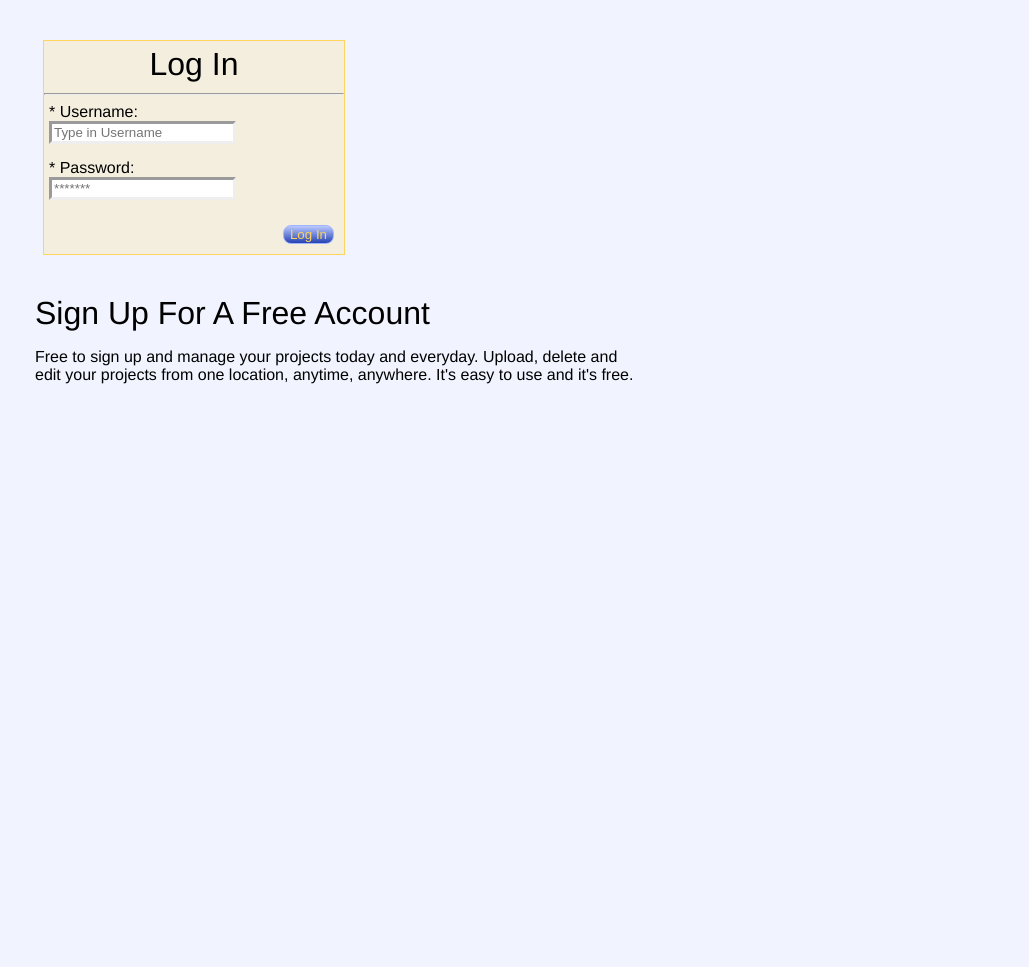
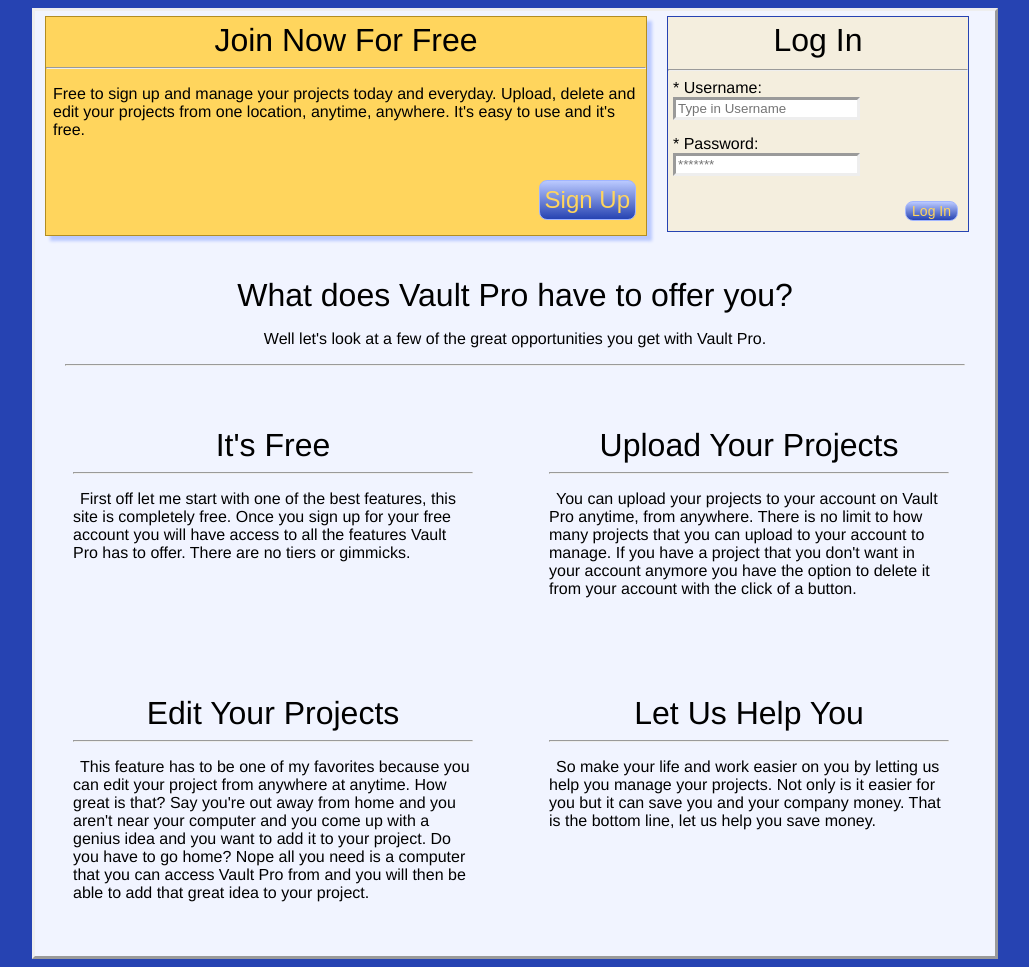
Before and after one commit to DaveGall/Gall_David_PWA2, a PHP site: page / in a window 1280 px wide. Shown: the whole page, without its empty margins (125-1154 px from the left). Before the commit the page ends 384 px from the top, so only its background shows below. Run offline with PHP 8.4, Linux system fonts and the light colour scheme; some libraries are stand-ins or nearby versions.

Commit message:
Week 1 Project
Second upload for my project. I have completed some of the styling and
all the html for the project. I am still working on the styling.

```diff
--- a/Gall_David_Project/Gall_David_Project1/css/style.css
+++ b/Gall_David_Project/Gall_David_Project1/css/style.css
@@ -1,8 +1,14 @@
 body {
+    background-color: #2643b2;
+}
+
+#container {
     font-family: Helvetica, Arial, sans-serif;
     width: 960px;
     background-color: #f1f4ff;
     margin: auto;
+    overflow: hidden;
+    border: outset;
 }
 h1, h2, h3 {
     font-family: Baskerville, Helvetica, Arial, sans-serif;
@@ -16,6 +22,7 @@ h1, h2, h3 {
     background: linear-gradient(#bac9ff, #2643b2);
     border-radius: 8px;
     color: #ffd55d;
+    font-size: 14px;
 }
 [type=button]:hover {
     background: linear-gradient(#2643b2, #bac9ff);
@@ -27,6 +34,9 @@ input {
 input:hover {
     border: inset #bac9ff;
 }
+a:hover {
+    color: #b28d22;
+}
 a:active {
     color: #d12eff;
 }
@@ -37,28 +47,25 @@ a:active {
 #right {
     float: left;
     clear: right;
-    margin-left: 80px;
+    margin-left: 75px;
     margin-top: 10px;
 }
 #signOut {
     float: left;
     clear: right;
-    margin-left: 120px;
+    margin-left: 100px;
     margin-top: 10px;
 }
 header {
-    margin-top: 5px;
-    border: 1px solid #000000;
     clear: both;
     overflow: hidden;
-    background-color: rgba(255, 213, 93, .4);
+    background-color: rgba(161, 181, 255, .4);
 }
 footer {
     margin-top: 40px;
-    border: 1px solid #000000;
     clear: both;
     overflow: hidden;
-    background-color: rgba(255, 213, 93, .4);
+    background-color: rgba(161, 181, 255, .4);
 }
 
 #main {
@@ -81,19 +88,20 @@ footer a, header a {
 /*Welcome page styling*/
 
 #main {
-    width: 960px;
+    width: 900px;
     border: 1px solid #b28d22;
-    margin: 20px 0;
+    margin: 20px 30px;
 }
 #main h1, #main p {
     padding: 5px;
 }
 
-#uploadBox, #editBox, #projectBox, #logInForm {
+#uploadBox, #editBox, #projectBox {
     width: 300px;
     background-color: rgba(255, 213, 93, .2);
-    border: 1px solid #ffd55d;
-    margin: 40px 8px
+    border: 1px solid #2643b2;
+    margin: 40px 8px;
+    box-shadow: 5px 5px 3px #bac9ff;
 }
 #uploadBox {
     float: left;
@@ -104,10 +112,11 @@ footer a, header a {
     clear: right;
     margin-right: 10px;
 }
-#uploadBox h3, #editBox h3, #projectBox h3, #uploadBox p, #editBox p {
+#uploadBox h3, #editBox h3, #projectBox h3 {
     text-align: center;
 }
-#projectBox p {
+#projectBox p, #uploadBox p, #editBox p {
+    text-indent: 5px;
     margin-left: 7px;
 }
 #upload, #edit, #projects, #submit, #enter {
@@ -137,10 +146,11 @@ input {
     margin: 10px 0;
     text-align: center;
 }
-#header {
+#logo {
     float: left;
     clear: right;
-    margin-left: 40px
+    margin-left: 40px;
+
 }
 /*End Sign Up form styling*/
 
@@ -148,6 +158,16 @@ input {
 
 #login {
     overflow: hidden;
+    /*box-shadow: 5px 5px 3px #bac9ff;*/
+}
+#logInForm {
+    float: left;
+    clear: right;
+    width: 300px;
+    background-color: rgba(255, 213, 93, .2);
+    border: 1px solid #2643b2;
+    margin: 5px 10px 40px 10px;
+
 }
 #login h3 {
     margin-bottom: 10px;
@@ -158,6 +178,49 @@ input {
 }
 #joinNow {
     width: 600px;
+    border: 1px solid #b28d22;
+    margin: 5px 10px;
+    background-color: #ffd55d;
+    overflow: hidden;
+    float: left;
+    box-shadow: 5px 5px 3px #bac9ff;
+}
+#joinNow p {
+    padding-left: 7px;
+}
+#joinNow h2 {
+    text-align: center;
+}
+#cta-signUp {
+    padding: 5px;
+    font-size: 1.5em;
+    float: right;
+    margin: 25px 10px 15px 10px;
+}
+#content {
+    width: 900px;
+    margin: 10px auto;
+    overflow: hidden;
 }
 
+#content h1, #content p {
+    text-align: center;
+}
+#optionOne, #optionTwo, #optionThree, #whyWait {
+    width: 400px;
+    margin: 38px;
+}
+#optionOne h3, #optionTwo h3, #optionThree h3, #whyWait h3 {
+    text-align: center;
+}
+#optionOne p, #optionTwo p, #optionThree p, #whyWait p {
+    text-indent: 7px;
+}
+#optionOne, #optionThree {
+    float: left;
+}
+#optionTwo, #whyWait {
+    float: left;
+    clear: right;
+}
 /*End log in page styling*/
--- a/Gall_David_Project/Gall_David_Project1/index.html
+++ b/Gall_David_Project/Gall_David_Project1/index.html
@@ -29,6 +29,14 @@
 </head>
 
 <body>
+<div id="container">
+    <div id="joinNow">
+        <h2>Join Now For Free</h2>
+        <hr>
+        <p>Free to sign up and manage your projects today and everyday. Upload, delete
+            and edit your projects from one location, anytime, anywhere. It's easy to use and it's free. </p>
+        <input name="sign up" type="button" id="cta-signUp" value="Sign Up"/>
+    </div>
     <div id="logInForm">
     <form id="login">
         <h3>Log In</h3>
@@ -40,11 +48,40 @@
         <input name="enter" type="button" id="enter" value="Log In"/><br>
     </form>
     </div>
-<div id="joinNow">
-    <h2>Sign Up For A Free Account</h2>
-    <p>Free to sign up and manage your projects today and everyday. Upload, delete
-    and edit your projects from one location, anytime, anywhere. It's easy to use and it's free. </p>
+    <div id="content">
+         <h1>What does Vault Pro have to offer you?</h1>
+         <p>Well let's look at a few of the great opportunities you get with Vault Pro. </p>
+         <hr>
     </div>
+    <div id="optionOne">
+        <h3>It's Free</h3>
+        <hr>
+        <p>First off let me start with one of the best features, this site is completely free. Once you sign up for your free account
+        you will have access to all the features Vault Pro has to offer. There are no tiers or gimmicks.  </p>
+    </div>
+    <div id="optionTwo">
+        <h3>Upload Your Projects</h3>
+        <hr>
+        <p>You can upload your projects to your account on Vault Pro anytime, from anywhere. There is no limit to how many projects
+        that you can upload to your account to manage. If you have a project that you don't want in your account anymore you have the
+        option to delete it from your account with the click of a button. </p>
+    </div>
+    <div id="optionThree">
+        <h3>Edit Your Projects</h3>
+        <hr>
+        <p>This feature has to be one of my favorites because you can edit your project from anywhere at anytime. How great is that?
+        Say you're out away from home and you aren't near your computer and you come up with a genius idea and you want to add it to your project.
+        Do you have to go home? Nope all you need is a computer that you can access Vault Pro from and you will then be able to add that great idea to your
+        project. </p>
+    </div>
+    <div id="whyWait">
+        <h3>Let Us Help You</h3>
+        <hr>
+        <p>So make your life and work easier on you by letting us help you manage your projects. Not only is it easier for you but it can save you and your company
+        money. That is the bottom line, let us help you save money.  </p>
+    </div>
+</div>
+
 
 
 	<!-- jquery -->
--- a/Gall_David_Project/Gall_David_Project1/signup.html
+++ b/Gall_David_Project/Gall_David_Project1/signup.html
@@ -6,9 +6,10 @@
     <link rel="stylesheet" href="css/style.css?v=1">
 </head>
 <body>
+<div id="container">
     <div id="signUpForm">
         <form id="signUp">
-        <h3>Sign Up For Free</h3>
+            <h3>Sign Up, It's Free</h3>
             <hr>
             <label for="fName">First Name</label><br>
             <input name="firstName" type="text" id="fName" placeholder="First Name"/> <br>
@@ -29,8 +30,9 @@
             <input name="submit" type="button" id="submit" value="Submit"/>
         </form>
     </div>
-<div id="header">
+    <div id="logo">
         <img src="images/Logo_03.png">
+    </div>
 </div>
 
 </body>
```
Also changed, not shown: Gall_David_Project/Gall_David_Project1/Welcome.html (+14 -10 lines). Lines whose indentation alone changed are shown as unchanged.
